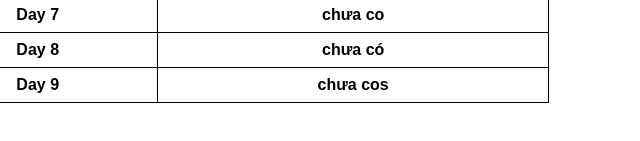
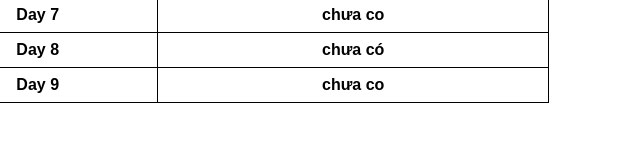
Before and after one commit to NguynnVy/Javascript, a plain HTML site: page index.html in a window 1280 px wide. Shown: the part 329-470 px from the top of the page, 407-1047 px from the left. Drawn offline with Linux system fonts and the light colour scheme.

Commit message:
Update index.html

```diff
--- a/index.html
+++ b/index.html
@@ -70,7 +70,7 @@
         </tr>
         <tr>
             <td>Day 9</td>
-            <td>chưa cos</td>
+            <td>chưa co</td>
         </tr>
     </table>
 </body>
```
